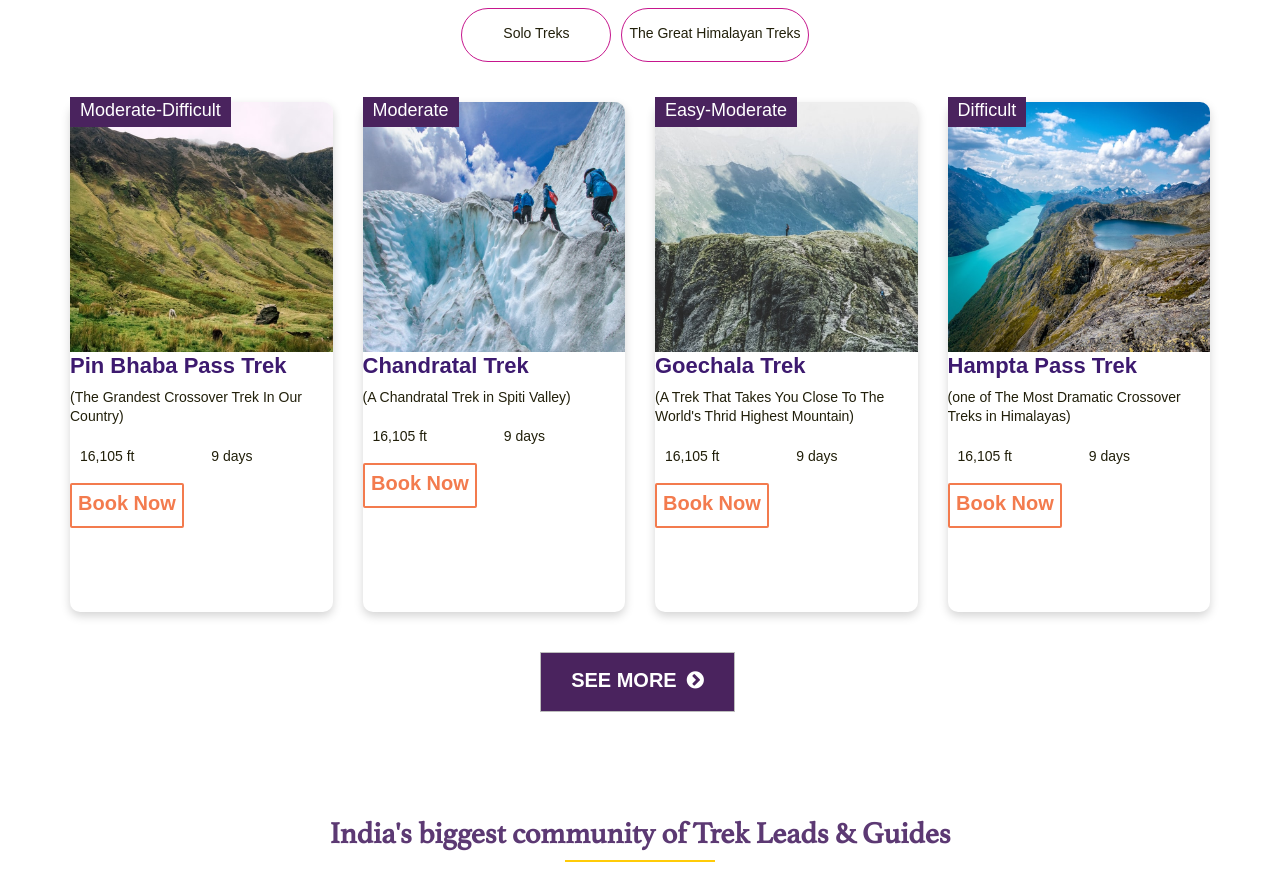
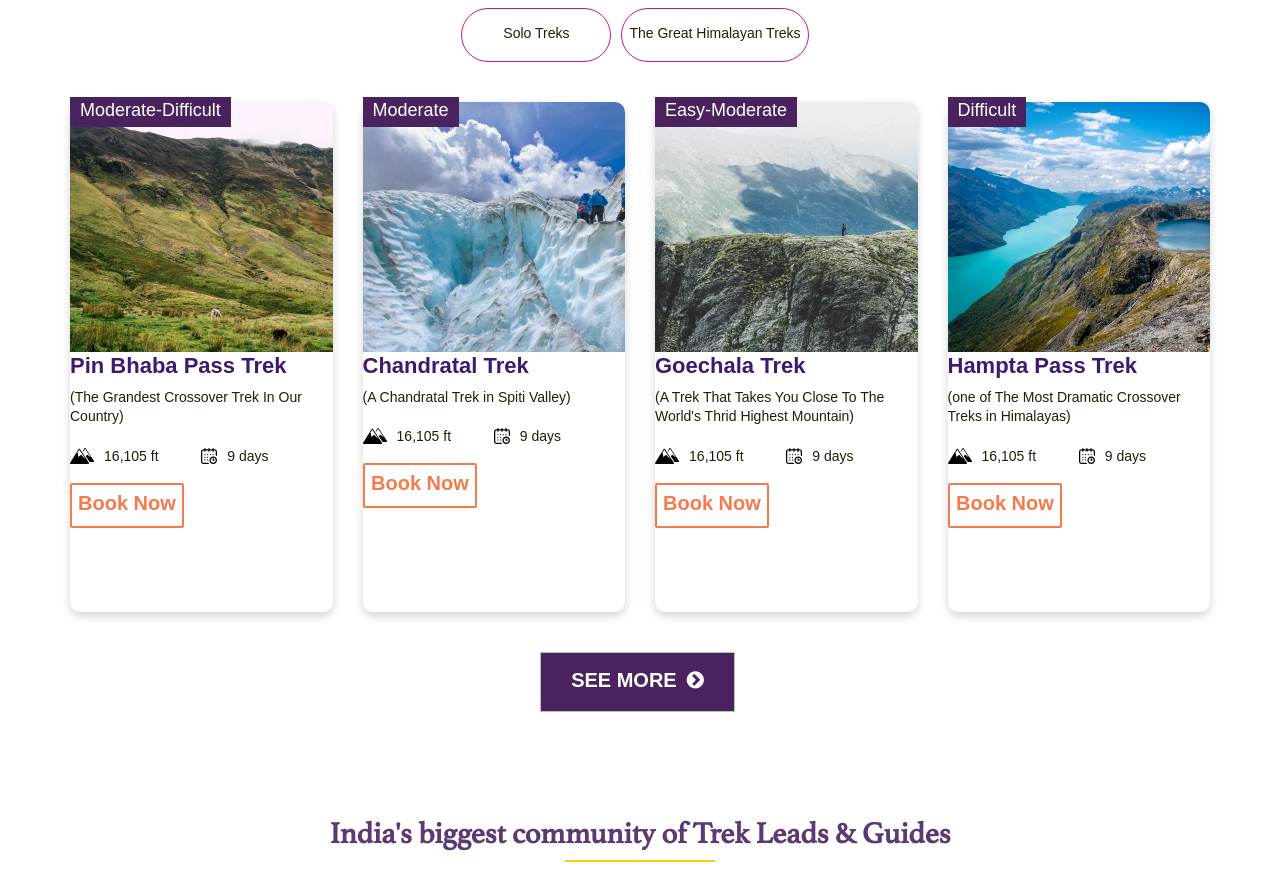
Before and after one commit to mohitdhimanskt/altra-website, a Nuxt app: page / in a window 1280 px wide. Shown: the part 1788-2672 px from the top of the page. Built offline with nearby package versions, Linux system fonts and the light colour scheme.

Commit message:
Change to categories component

```diff
--- a/components/TreksCategories.vue
+++ b/components/TreksCategories.vue
@@ -86,7 +86,58 @@
       </div>
       <div class="container">
         <div class="row">
-          <div class="col-12 col-md-4 col-lg-3 mb-5"
+          <div
+            class="col-12 col-md-4 col-lg-3 mb-5"
+            v-for="items in trekscateArr"
+            :key="items.itemClass"
+          >
+            <a href="#">
+              <div class="home-upcommingtrek-card">
+                <img
+
+                  class="home-upcommingtrek-image"
+                  :src="items.url"
+                />
+                <div class="trek-box-badge">{{ items.title }}</div>
+                <div class="home-upcommingtrek-card-description">
+                  <label class="home-upcommingtrek-card-label primary-color">{{
+                    items.author
+                  }}</label>
+                  <h5 class="home-upcommingtrek-card-title">
+                    {{ items.content }}
+                  </h5>
+                  <ul class="trek-box-details">
+                    <li class="trek-box-item">
+                      <img
+                        loading="lazy"
+                        class="trek-box-item-icon lazyloaded"
+                        src="../assets/uploads/peak.svg"
+                        alt="Altitude"
+                      />
+                      <div class="trek-box-item-detail">
+                        {{ items.description }}
+                      </div>
+                    </li>
+                    <li class="trek-box-item">
+                      <img
+                        loading="lazy"
+                        class="trek-box-item-icon lazyloaded"
+                        src="../assets/uploads/calendar.svg"
+                        alt="Duration"
+                      />
+                      <div class="trek-box-item-detail">{{ items.day }}</div>
+                    </li>
+                  </ul>
+                  <input
+                    type="submit"
+                    value="Book Now"
+                    id="upcoming-trek-button"
+                  />
+                </div>
+              </div>
+            </a>
+          </div>
+          <!-- <div class="col-12 col-md-4 col-lg-3 mb-5"
             v-for="items in trekscateArr"
           :key="items.itemClass"
           >
@@ -121,7 +172,7 @@
                 </div>
               </div>
             </a>
-          </div>
+          </div> -->
           <!-- <div class="col-12 col-md-4 col-lg-3 mb-5">
             <a href="#">
               <div class="home-upcommingtrek-card">
```
